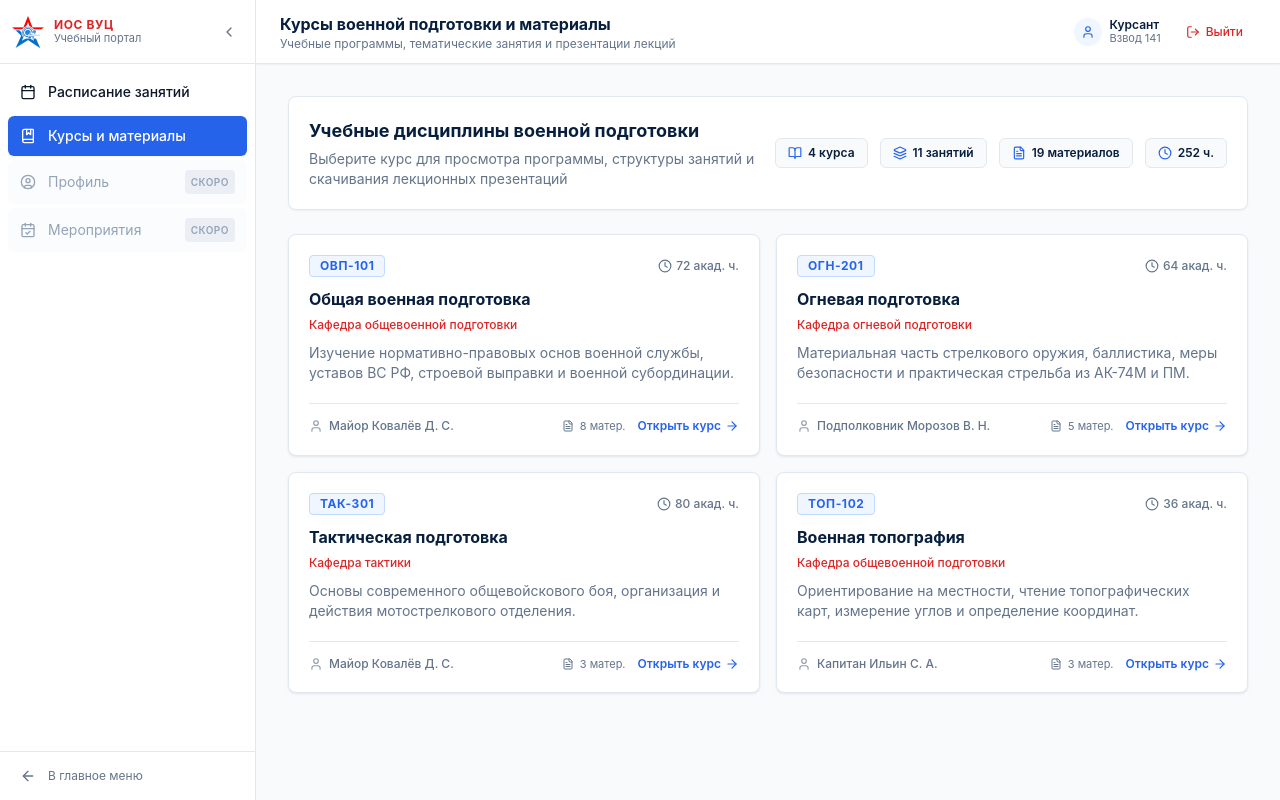
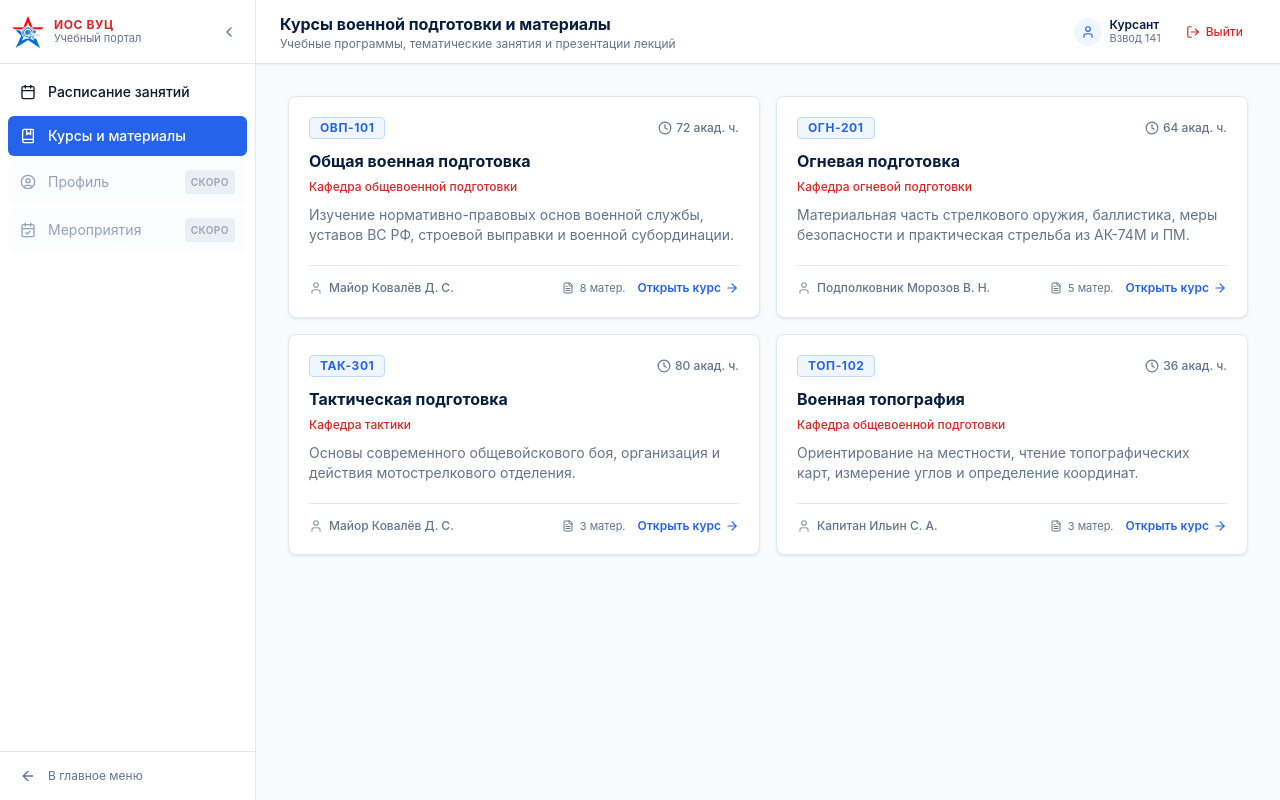
Before and after one commit to goliluxa/vuc-EOS, a React (Vite) app: page /cadet/lms in a window 1280 px wide. Both pictures are taken after a click on the button "Курсы и материалы". Built offline with nearby package versions, Linux system fonts and the light colour scheme; no server answers.

Commit message:
fix(lms): remove redundant summary banner from cadet courses catalog

```diff
--- a/src/pages/cadet/lms/CadetCoursesList.tsx
+++ b/src/pages/cadet/lms/CadetCoursesList.tsx
@@ -1,5 +1,5 @@
 import React from 'react';
-import { BookOpen, User, Clock, FileText, ArrowRight, Layers } from 'lucide-react';
+import { User, Clock, FileText, ArrowRight } from 'lucide-react';
 import { CadetCourse } from '../../../types/cadet';
 
 interface CadetCoursesListProps {
@@ -11,45 +11,8 @@ export const CadetCoursesList: React.FC<CadetCoursesListProps> = ({
   courses,
   onSelectCourse,
 }) => {
-  const totalLessons = courses.reduce((acc, c) => acc + c.lessons.length, 0);
-  const totalMaterials = courses.reduce(
-    (acc, c) => acc + c.lessons.reduce((mAcc, l) => mAcc + l.materials.length, 0),
-    0
-  );
-  const totalHours = courses.reduce((acc, c) => acc + c.totalHours, 0);
-
   return (
-    <div className="space-y-6 animate-fade-in">
-      {/* Top Banner / Summary */}
-      <div className="bg-white border border-surface-border rounded-lg p-5 shadow-xs flex flex-col sm:flex-row sm:items-center justify-between gap-4">
-        <div>
-          <h2 className="text-base sm:text-lg font-bold text-navy-deep">
-            Учебные дисциплины военной подготовки
-          </h2>
-          <p className="text-xs sm:text-sm text-content-secondary mt-1">
-            Выберите курс для просмотра программы, структуры занятий и скачивания лекционных презентаций
-          </p>
-        </div>
-
-        <div className="flex items-center gap-2 sm:gap-3 shrink-0 text-xs flex-wrap">
-          <div className="px-3 py-1.5 rounded-md bg-surface-bg border border-surface-border flex items-center gap-1.5 text-navy-deep font-semibold">
-            <BookOpen className="w-3.5 h-3.5 text-military-blue" />
-            <span>{courses.length} курса</span>
-          </div>
-          <div className="px-3 py-1.5 rounded-md bg-surface-bg border border-surface-border flex items-center gap-1.5 text-navy-deep font-semibold">
-            <Layers className="w-3.5 h-3.5 text-military-blue" />
-            <span>{totalLessons} занятий</span>
-          </div>
-          <div className="hidden sm:flex px-3 py-1.5 rounded-md bg-surface-bg border border-surface-border items-center gap-1.5 text-navy-deep font-semibold">
-            <FileText className="w-3.5 h-3.5 text-military-blue" />
-            <span>{totalMaterials} материалов</span>
-          </div>
-          <div className="px-3 py-1.5 rounded-md bg-surface-bg border border-surface-border flex items-center gap-1.5 text-navy-deep font-semibold">
-            <Clock className="w-3.5 h-3.5 text-military-blue" />
-            <span>{totalHours} ч.</span>
-          </div>
-        </div>
-      </div>
+    <div className="space-y-4 animate-fade-in">
 
       {/* Courses Grid */}
       <div className="grid grid-cols-1 md:grid-cols-2 gap-4">
```
